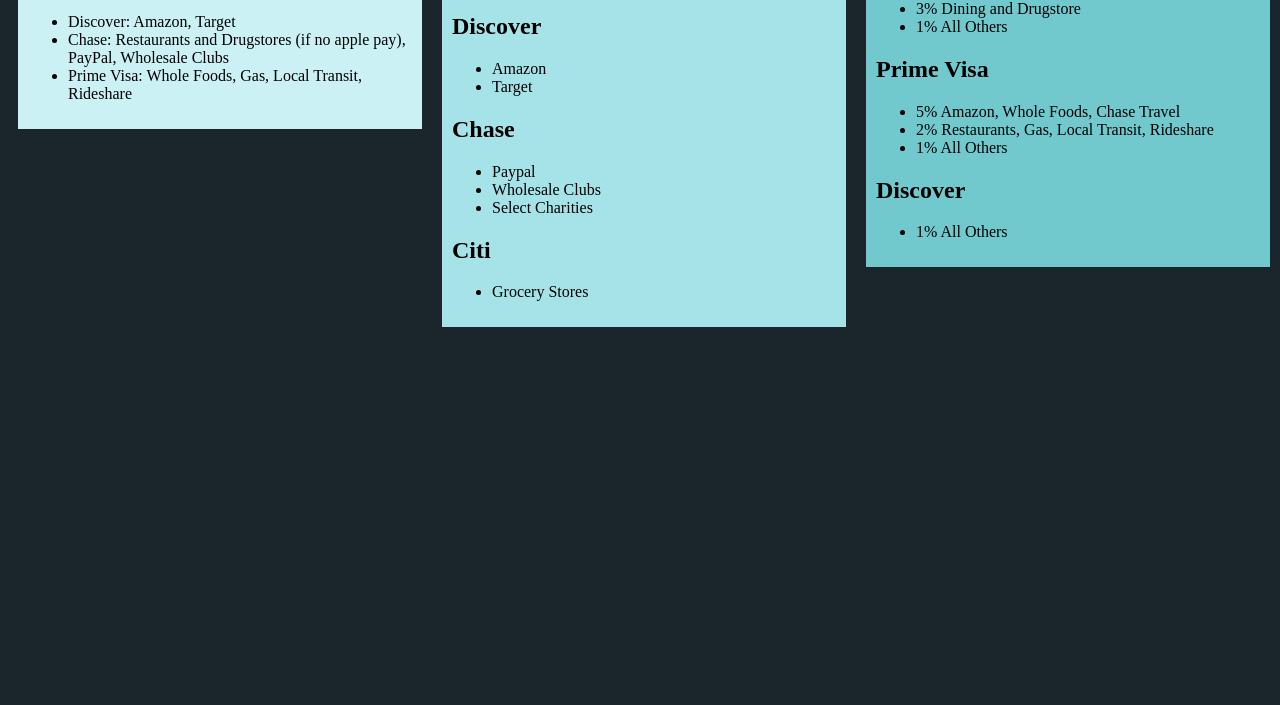
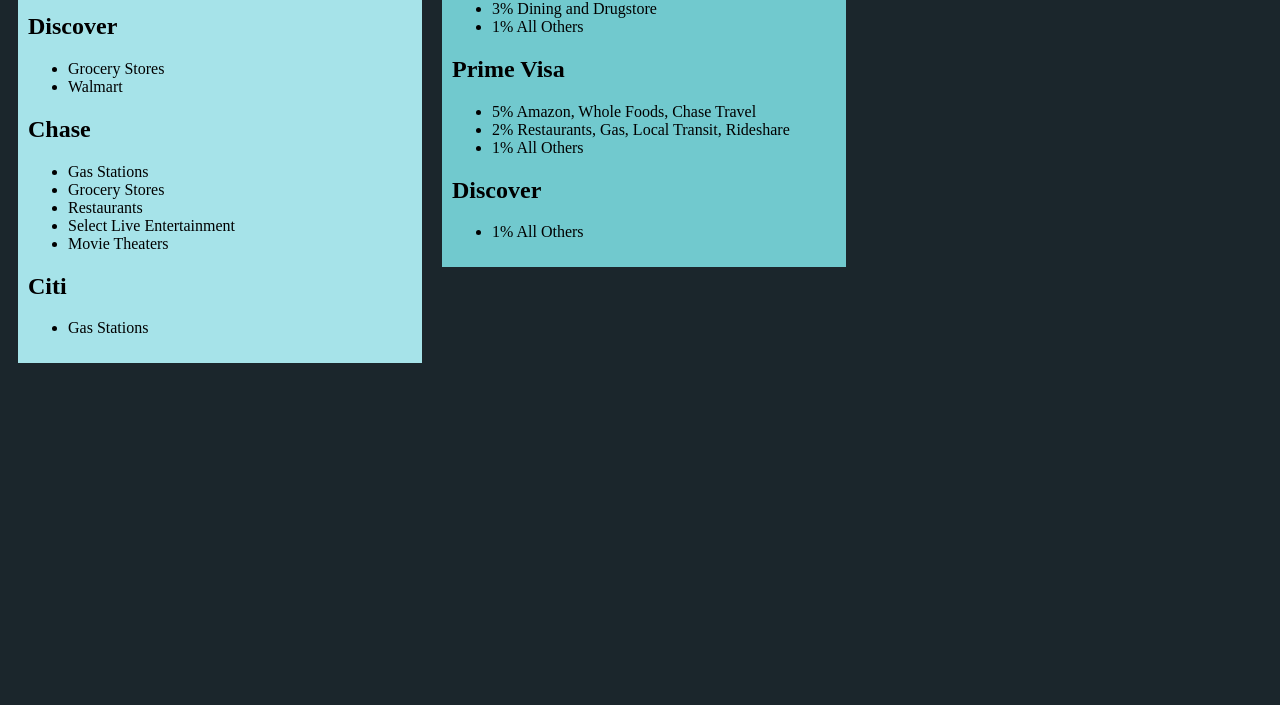
Before and after one commit to chezbananas/chezbananas.github.io, a plain HTML site: page simpleCards.html in a window 1280 px wide. Shown: the part 95-800 px from the top of the page. Drawn offline with Linux system fonts and the light colour scheme.

Commit message:
Update simpleCards.html

```diff
--- a/simpleCards.html
+++ b/simpleCards.html
@@ -1,50 +1,44 @@
 <!DOCTYPE html>
 <html>
   <head>
-        <link href="./css/cardStyles.css" rel="stylesheet"/>
+    <link href="./css/cardStyles.css" rel="stylesheet" />
   </head>
   <body>
-        <div class="tldr" style="background-color:#CBF1F5;">
-            <h1> TLDR (for me): </h1>
+    <div class="rotating" style="background-color: #a6e3e9">
+      <h1>Rotating 5% Cash Back</h1>
+      <h2>Discover</h2>
       <ul>
-                <li> Discover: Amazon, Target </li>
-                <li> Chase: Restaurants and Drugstores (if no apple pay), PayPal, Wholesale Clubs </li>
-                <li> Prime Visa: Whole Foods, Gas, Local Transit, Rideshare </li>
+        <li>Grocery Stores</li>
+        <li>Walmart</li>
+      </ul>
+      <h2>Chase</h2>
+      <ul>
+        <li>Gas Stations</li>
+        <li>Grocery Stores</li>
+        <li>Restaurants</li>
+        <li>Select Live Entertainment</li>
+        <li>Movie Theaters</li>
+      </ul>
+      <h2>Citi</h2>
+      <ul>
+        <li>Gas Stations</li>
       </ul>
     </div>
-        <div class="rotating" style="background-color:#A6E3E9;">
-            <h1> Rotating 5% Cash Back </h1>
-            <h2> Discover </h2>
+    <div class="perennial" style="background-color: #71c9ce">
+      <h2>Chase Freedom Flex</h2>
       <ul>
-                    <li> Amazon </li>
-                    <li> Target </li>
+        <li>3% Dining and Drugstore</li>
+        <li>1% All Others</li>
       </ul>
-            <h2> Chase </h2>
+      <h2>Prime Visa</h2>
       <ul>
-                    <li> Paypal </li>
-                    <li> Wholesale Clubs </li>
-                    <li> Select Charities </li>
+        <li>5% Amazon, Whole Foods, Chase Travel</li>
+        <li>2% Restaurants, Gas, Local Transit, Rideshare</li>
+        <li>1% All Others</li>
       </ul>
-            <h2> Citi </h2>
+      <h2>Discover</h2>
       <ul>
-                    <li> Grocery Stores </li>
-                </ul>
-        </div>
-        <div class="perennial" style="background-color:#71C9CE;">
-            <h2> Chase Freedom Flex </h2>
-            <ul>
-                <li> 3% Dining and Drugstore </li>
-                <li> 1% All Others </li>
-            </ul>
-        <h2> Prime Visa </h2>
-            <ul>
-                <li> 5% Amazon, Whole Foods, Chase Travel </li>
-                <li> 2% Restaurants, Gas, Local Transit, Rideshare </li>
-                <li> 1% All Others </li>
-            </ul>
-        <h2> Discover </h2>
-            <ul>
-                <li> 1% All Others </li>
+        <li>1% All Others</li>
       </ul>
     </div>
   </body>
```
Lines whose indentation alone changed are shown as unchanged.
